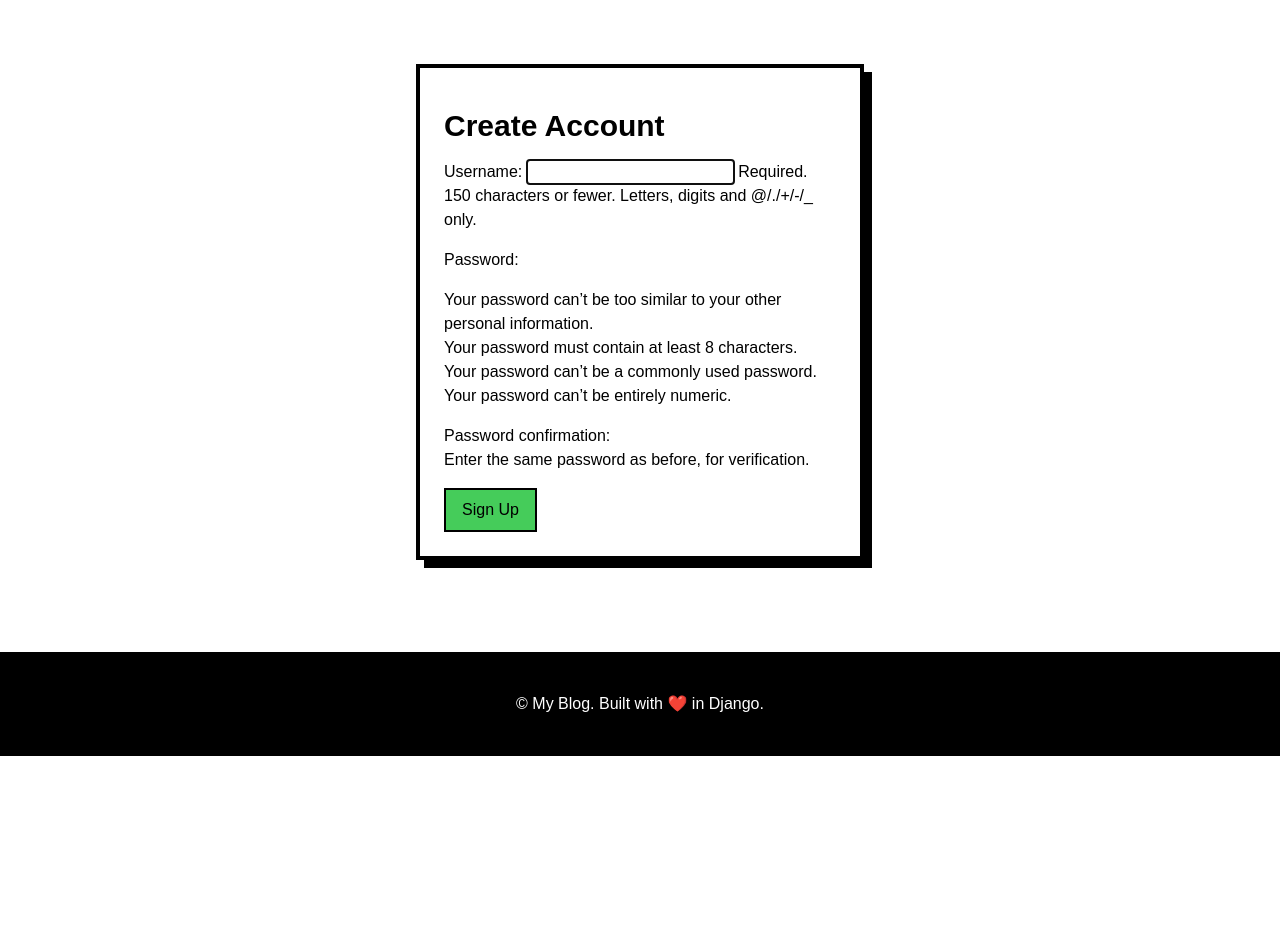
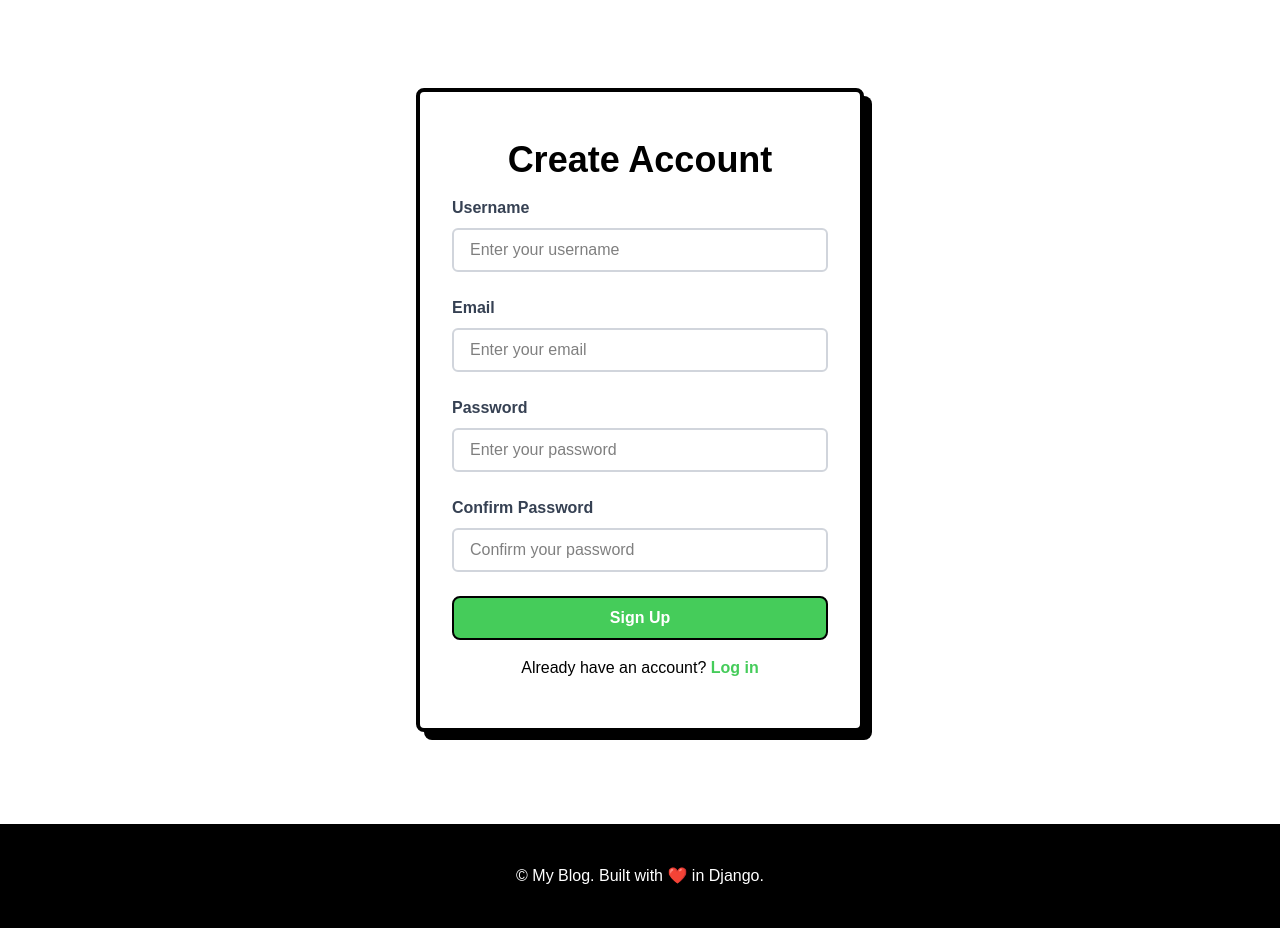
Before and after one commit to rafiaksd/django-green-blog, a Django app: page /accounts/signup/ in a window 1280 px wide. Shown: the part 116-1044 px from the top of the page. Before the commit the page ends 872 px from the top, so only its background shows below. Run offline with Django 5.2, Linux system fonts and the light colour scheme.

Commit message:
added signup, with email, improved signup ui, comment timing

```diff
--- a/blog/forms.py
+++ b/blog/forms.py
@@ -1,5 +1,15 @@
 from django import forms
 from .models import Comment
+
+from django.contrib.auth.forms import UserCreationForm
+from django.contrib.auth.models import User
+
+class CustomUserCreationForm(UserCreationForm):
+    email = forms.EmailField(max_length=254, required=True, widget=forms.EmailInput(attrs={'class': 'w-full px-4 py-2 border-2 border-gray-300 rounded-md focus:outline-none focus:ring-2 focus:ring-treegreen', 'placeholder': 'Enter your email'}))
+
+    class Meta:
+        model = User
+        fields = ['username', 'email', 'password1', 'password2']
 
 class CommentForm(forms.ModelForm):
     class Meta:
--- a/blog/templates/base.html
+++ b/blog/templates/base.html
@@ -39,7 +39,7 @@
             margin-bottom: 1rem;
         }
 
-        article a {
+        article .prose a {
             text-decoration: underline;
             text-shadow: blue;
             color:rgb(2, 187, 194);
--- a/blog/templates/registration/signup.html
+++ b/blog/templates/registration/signup.html
@@ -1,14 +1,39 @@
 {% extends 'base.html' %}
+
 {% block title %}Sign Up{% endblock %}
+
 {% block content %}
-<div class="max-w-md mx-auto neo-card p-6 bg-white mt-10">
-    <h1 class="text-3xl font-extrabold mb-4">Create Account</h1>
-    <form method="post" class="space-y-4">
+<div class="max-w-md mx-auto neo-card p-8 bg-white mt-16 rounded-lg shadow-lg">
+    <h1 class="text-4xl font-extrabold text-center mb-6">Create Account</h1>
+
+    <form method="post" class="space-y-6">
         {% csrf_token %}
-        {{ form.as_p }}
-        <button type="submit" class="px-4 py-2 bg-treegreen border-2 border-black text-black hover:bg-[#FFFF00] hover:text-treegreen transition">
+
+        <div>
+            <label for="id_username" class="block font-semibold text-gray-700 mb-2">Username</label>
+            <input type="text" name="username" id="id_username" class="w-full px-4 py-2 border-2 border-gray-300 rounded-md focus:outline-none focus:ring-2 focus:ring-treegreen" placeholder="Enter your username" required>
+        </div>
+
+        <div>
+            <label for="id_email" class="block font-semibold text-gray-700 mb-2">Email</label>
+            <input type="email" name="email" id="id_email" class="w-full px-4 py-2 border-2 border-gray-300 rounded-md focus:outline-none focus:ring-2 focus:ring-treegreen" placeholder="Enter your email" required>
+        </div>
+
+        <div>
+            <label for="id_password1" class="block font-semibold text-gray-700 mb-2">Password</label>
+            <input type="password" name="password1" id="id_password1" class="w-full px-4 py-2 border-2 border-gray-300 rounded-md focus:outline-none focus:ring-2 focus:ring-treegreen" placeholder="Enter your password" required>
+        </div>
+
+        <div>
+            <label for="id_password2" class="block font-semibold text-gray-700 mb-2">Confirm Password</label>
+            <input type="password" name="password2" id="id_password2" class="w-full px-4 py-2 border-2 border-gray-300 rounded-md focus:outline-none focus:ring-2 focus:ring-treegreen" placeholder="Confirm your password" required>
+        </div>
+
+        <button type="submit" class="w-full py-2 bg-treegreen border-2 border-black text-white font-semibold hover:bg-black hover:text-treegreen transition duration-300 rounded-lg">
             Sign Up
         </button>
     </form>
+
+    <p class="mt-4 text-center">Already have an account? <a href="{% url 'login' %}" class="text-treegreen font-semibold hover:underline">Log in</a></p>
 </div>
 {% endblock %}
--- a/blog/views.py
+++ b/blog/views.py
@@ -1,6 +1,6 @@
 from django.shortcuts import render, get_object_or_404
 from .models import BlogPost, Category, Tag
-from django.contrib.auth.forms import UserCreationForm
+from .forms import CustomUserCreationForm
 from django.shortcuts import redirect
 
 from .forms import CommentForm
@@ -51,12 +51,12 @@
 
 def signup(request):
     if request.method == 'POST':
-        form = UserCreationForm(request.POST)
+        form = CustomUserCreationForm(request.POST)
         if form.is_valid():
             form.save()
             return redirect('login')
     else:
-        form = UserCreationForm()
+        form = CustomUserCreationForm()
     return render(request, 'registration/signup.html', {'form': form})
 
 def category_posts(request, slug=None):
@@ -115,7 +115,7 @@
     query = request.GET.get('q')
     posts = BlogPost.objects.filter(
         Q(title__icontains=query) | Q(content__icontains=query)
-    ).order_by('-created_at') if query else BlogPost.objects.none()
+    ).order_by('-created_at')
 
     paginator = Paginator(posts, 6)
     page_number = request.GET.get('page')
--- a/my_blog/settings.py
+++ b/my_blog/settings.py
@@ -101,7 +101,7 @@
 
 LANGUAGE_CODE = 'en-us'
 
-TIME_ZONE = 'UTC'
+TIME_ZONE = 'Asia/Dhaka'
 
 USE_I18N = True
 
```
Also changed, not shown: blog/templates/blog/blog_detail.html (+9 -4 lines), blog/templates/blog/blog_list.html (+12 -2 lines), blog/templates/registration/login.html (+18 -10 lines), db.sqlite3, media/blog_images/river-8279466.jpg (added).
